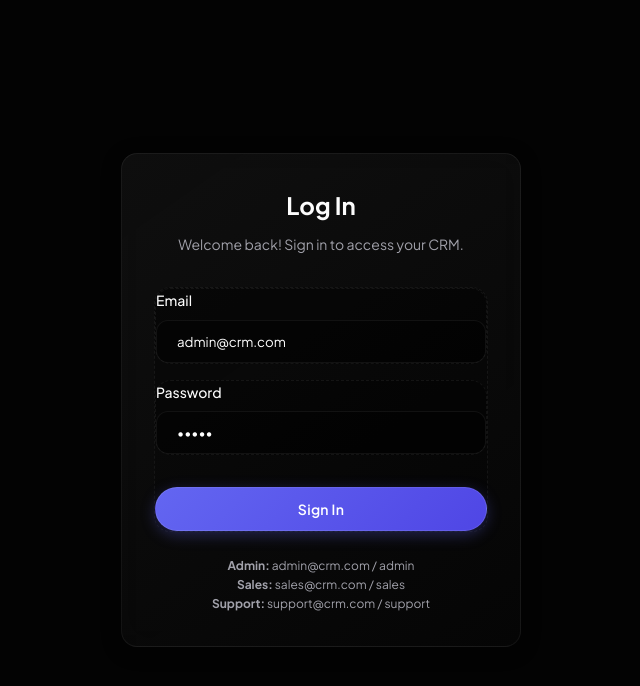
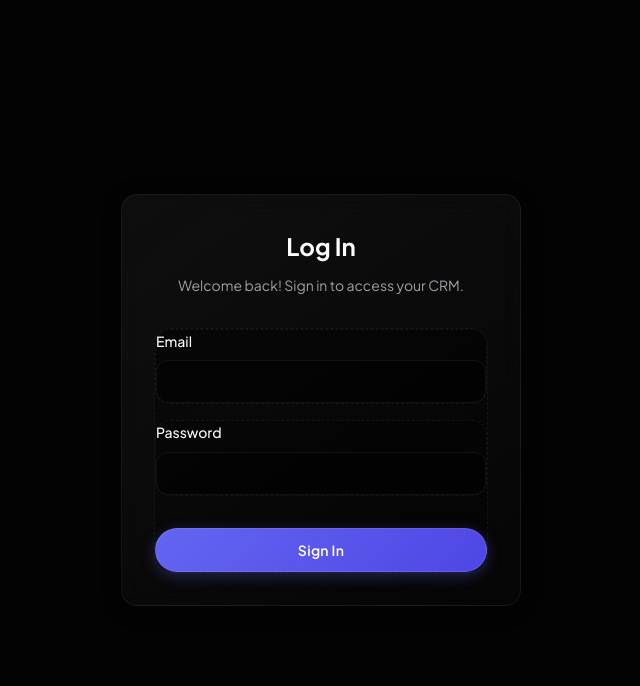
Before and after one commit to pratikk121/CRM, a Next.js app: page /login in a window 1280 px wide. Shown: the top 686 px of the page, without its empty margins (319-959 px from the left). Built offline with nearby package versions, Linux system fonts and the light colour scheme; no server answers.

Commit message:
chore: remove explicit mock credentials from login UI for production polish

```diff
--- a/src/app/login/page.tsx
+++ b/src/app/login/page.tsx
@@ -16,22 +16,18 @@ export default function LoginPage() {
         >
           <div style={{ display: 'flex', flexDirection: 'column', gap: '0.5rem', textAlign: 'left' }}>
             <label htmlFor="email" style={{ fontSize: '0.875rem', fontWeight: 500 }}>Email</label>
-            <input type="email" id="email" name="email" defaultValue="admin@crm.com" required style={{ padding: '0.75rem', borderRadius: '0.375rem', border: '1px solid var(--border-color)', outline: 'none', backgroundColor: 'var(--bg-surface)' }} />
+            <input type="email" id="email" name="email" required style={{ padding: '0.75rem', borderRadius: '0.375rem', border: '1px solid var(--border-color)', outline: 'none', backgroundColor: 'var(--bg-surface)' }} />
           </div>
 
           <div style={{ display: 'flex', flexDirection: 'column', gap: '0.5rem', textAlign: 'left' }}>
             <label htmlFor="password" style={{ fontSize: '0.875rem', fontWeight: 500 }}>Password</label>
-            <input type="password" id="password" name="password" defaultValue="admin" required style={{ padding: '0.75rem', borderRadius: '0.375rem', border: '1px solid var(--border-color)', outline: 'none', backgroundColor: 'var(--bg-surface)' }} />
+            <input type="password" id="password" name="password" required style={{ padding: '0.75rem', borderRadius: '0.375rem', border: '1px solid var(--border-color)', outline: 'none', backgroundColor: 'var(--bg-surface)' }} />
           </div>
 
           <button type="submit" className="btn btn-primary" style={{ marginTop: '1rem', padding: '0.75rem' }}>Sign In</button>
         </form>
 
-        <p style={{ marginTop: '1.5rem', fontSize: '0.75rem', color: 'var(--text-secondary)' }}>
-          <strong>Admin:</strong> admin@crm.com / admin<br/>
-          <strong>Sales:</strong> sales@crm.com / sales<br/>
-          <strong>Support:</strong> support@crm.com / support
-        </p>
+
       </div>
     </div>
   )
```
